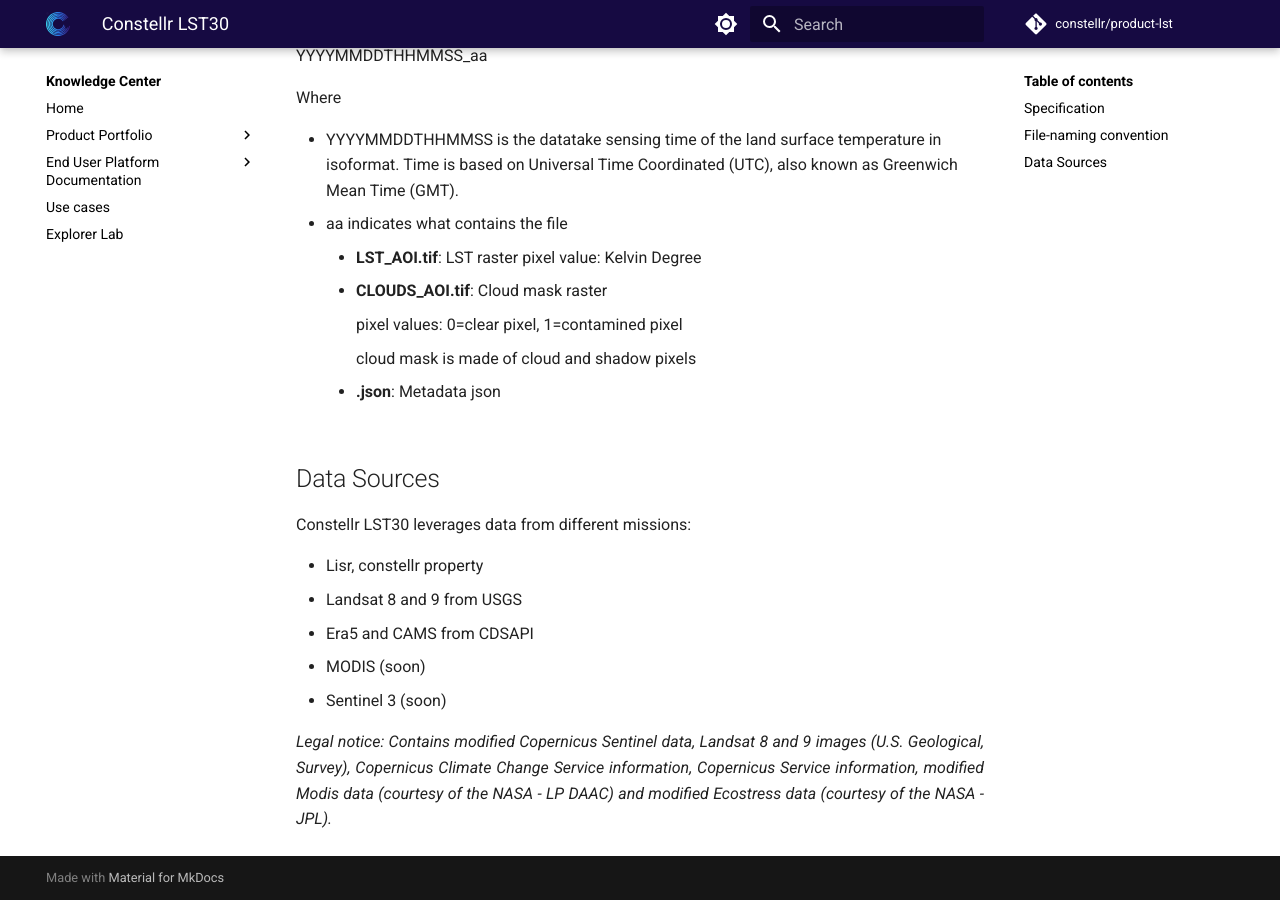
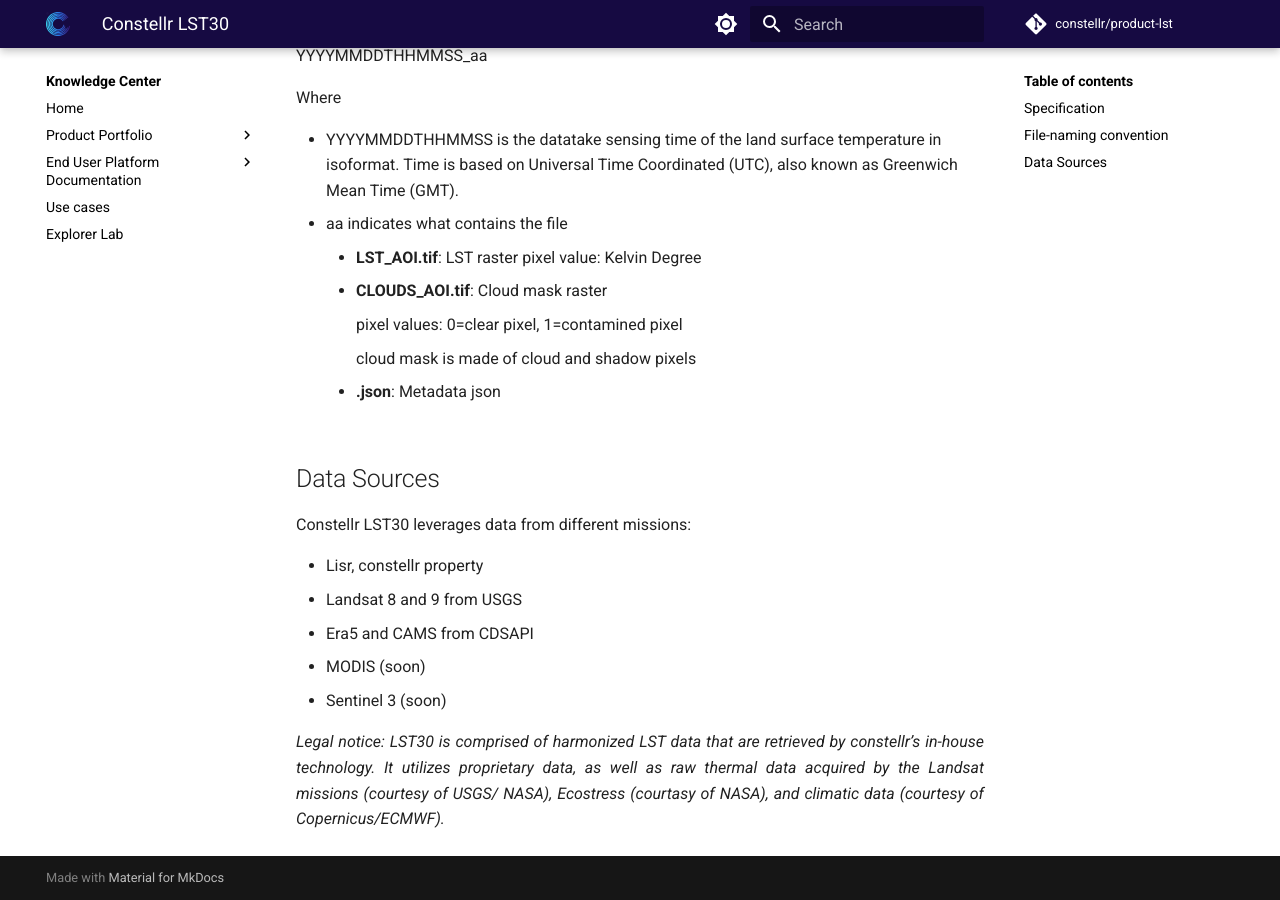
Before and after one commit to constellr/product-lst, an MkDocs documentation site: the page built from docs/lst30.md, in a window 1280 px wide and 900 px high, scrolled down 731 px. Built offline with MkDocs 1.6.1 and Material for MkDocs 9.7.7, drawn with Linux system fonts in a browser that asks for light colours; comment, search, counter and statistics services are not loaded; the version menu is left out.

Commit message:
Update LST30 link and legal notice for clarity and accuracy

```diff
--- a/docs/lst30.md
+++ b/docs/lst30.md
@@ -52,4 +52,4 @@
 -   MODIS (soon)
 -   Sentinel 3 (soon)
 
-*Legal notice: Contains modified Copernicus Sentinel data, Landsat 8 and 9 images (U.S. Geological, Survey), Copernicus Climate Change Service information, Copernicus Service information, modified Modis data (courtesy of the NASA - LP DAAC) and modified Ecostress data (courtesy of the NASA - JPL).*
+*Legal notice: LST30 is comprised of harmonized LST data that are retrieved  by constellr’s in-house technology. It utilizes proprietary data, as well as raw thermal data acquired by the Landsat missions (courtesy of USGS/ NASA), Ecostress (courtasy of NASA), and climatic data (courtesy of Copernicus/ECMWF).*
```
Also changed, not shown: docs/Technical-specification.md (+1 -1 lines).
